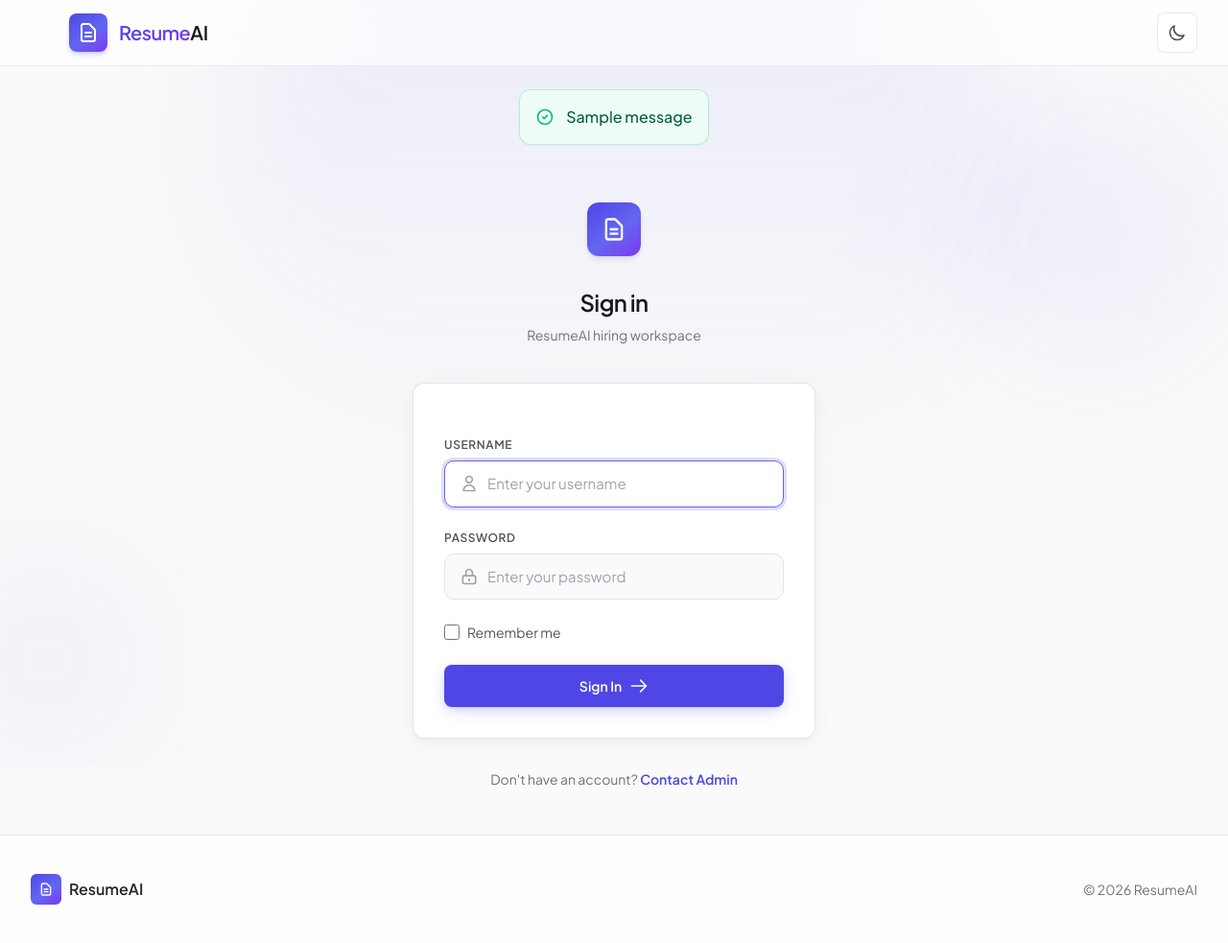
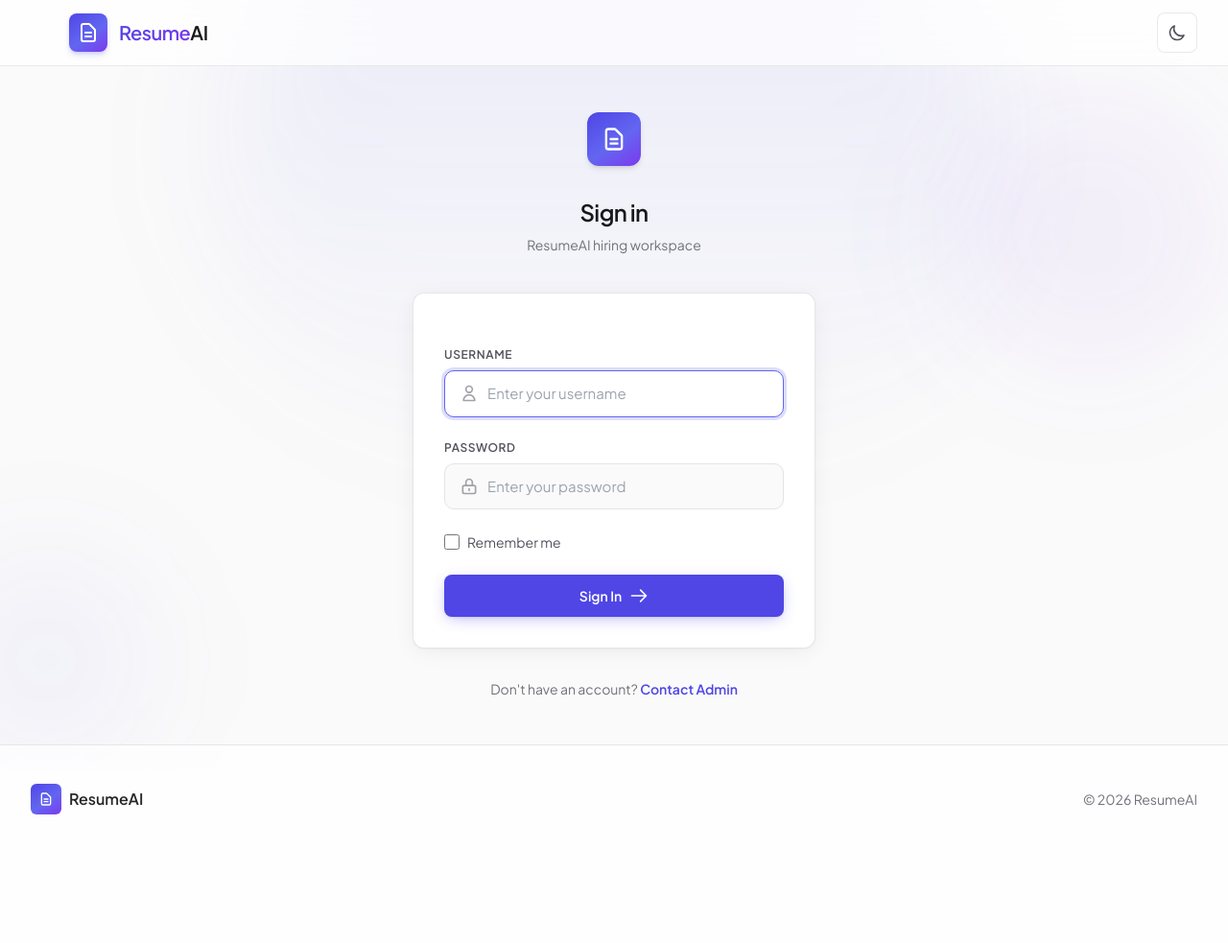
Before and after one commit to sourabhossain/resume_screener, a Django app: page /login/ in a window 1280 px wide. Shown: the whole page at 96% size. After the commit the page ends 849 px from the top, so only its background shows below. Run offline with Django 5.2, Linux system fonts and the light colour scheme; tables that the repository leaves empty hold one stand-in row (values such as "Sample post"); one stand-in notice (Sample message) is shown; parts of the project's set-up code (start-up, migrations or seed data) failed here and were passed over; some libraries are stand-ins or nearby versions.

Commit message:
feat: Improve user feedback for resume submission and enhance message display with dismiss functionality in UI

```diff
--- a/apps/core/views.py
+++ b/apps/core/views.py
@@ -246,7 +246,7 @@ def resume_create(request, job_pk):
 
             messages.success(
                 request,
-                'Resume added successfully! AI screening is in progress - refresh to see results.'
+                'Resume added. AI screening is running in the background—the pipeline row will refresh automatically.',
             )
 
             return redirect('core:job_detail', pk=job_pk)
--- a/templates/base.html
+++ b/templates/base.html
@@ -9,11 +9,32 @@
     <script src="https://unpkg.com/htmx.org@2.0.3" defer></script>
     <script defer src="https://cdn.jsdelivr.net/npm/alpinejs@3.x.x/dist/cdn.min.js"></script>
     <script>
-        // Re-initialise Alpine components that land in the DOM via HTMX swaps.
         document.addEventListener('htmx:afterSettle', function (evt) {
             if (typeof Alpine !== 'undefined') {
                 Alpine.initTree(evt.detail.elt);
             }
+        });
+
+        document.addEventListener('alpine:init', () => {
+            Alpine.data('messageToast', () => ({
+                visible: true,
+                _timer: null,
+                init() {
+                    const raw = this.$el.getAttribute('data-dismiss-ms');
+                    const parsed = parseInt(raw || '5200', 10);
+                    const ms = Number.isFinite(parsed) ? Math.max(2500, parsed) : 5200;
+                    this._timer = window.setTimeout(() => {
+                        this.visible = false;
+                    }, ms);
+                },
+                dismiss() {
+                    if (this._timer) {
+                        window.clearTimeout(this._timer);
+                        this._timer = null;
+                    }
+                    this.visible = false;
+                },
+            }));
         });
     </script>
     <link rel="preconnect" href="https://fonts.googleapis.com">
@@ -489,31 +510,58 @@
     </nav>
 
     {% if messages %}
-    <div class="mx-auto mt-6 max-w-7xl px-4 sm:px-6 lg:px-8">
+    <div
+        class="pointer-events-none fixed inset-x-0 top-[4.5rem] z-[100] flex flex-col items-center gap-2 px-4 sm:inset-x-auto sm:left-auto sm:right-6 sm:top-24 sm:items-end"
+        aria-live="polite"
+    >
         {% for message in messages %}
-        <div role="alert" class="mb-3 flex items-center gap-3 rounded-xl border p-4 shadow-sm backdrop-blur-sm animate-fade-in
-            {% if message.tags == 'success' %}border-emerald-200/90 bg-emerald-50/95 dark:border-emerald-800/70 dark:bg-emerald-950/35 text-emerald-800 dark:text-emerald-200
-            {% elif message.tags == 'error' %}border-red-200/90 bg-red-50/95 dark:border-red-800/70 dark:bg-red-950/35 text-red-800 dark:text-red-200
-            {% elif message.tags == 'warning' %}border-amber-200/90 bg-amber-50/95 dark:border-amber-800/70 dark:bg-amber-950/35 text-amber-800 dark:text-amber-200
-            {% else %}border-sky-200/90 bg-sky-50/95 dark:border-sky-800/70 dark:bg-sky-950/35 text-sky-800 dark:text-sky-200{% endif %}">
+        <div
+            class="pointer-events-auto relative flex w-full max-w-lg shrink-0 items-start gap-3 rounded-2xl border p-4 pr-12 shadow-lg shadow-zinc-900/10 backdrop-blur-md dark:shadow-black/40 sm:w-[min(100%,28rem)]
+                {% if message.tags == 'success' %} border-emerald-200/90 bg-emerald-50/95 text-emerald-900 dark:border-emerald-800/70 dark:bg-emerald-950/50 dark:text-emerald-100
+                {% elif message.tags == 'error' %} border-red-200/90 bg-red-50/95 text-red-900 dark:border-red-800/70 dark:bg-red-950/45 dark:text-red-100
+                {% elif message.tags == 'warning' %} border-amber-200/90 bg-amber-50/95 text-amber-950 dark:border-amber-800/70 dark:bg-amber-950/45 dark:text-amber-100
+                {% else %} border-sky-200/90 bg-sky-50/95 text-sky-950 dark:border-sky-800/70 dark:bg-sky-950/45 dark:text-sky-100{% endif %}"
+            role="alert"
+            {% if message.tags == 'error' %}data-dismiss-ms="9000"
+            {% elif message.tags == 'warning' %}data-dismiss-ms="7000"
+            {% else %}data-dismiss-ms="5200"{% endif %}
+            x-data="messageToast()"
+            x-show="visible"
+            x-transition:enter="transform transition ease-out duration-300"
+            x-transition:enter-start="opacity-0 translate-y-3 sm:translate-y-2"
+            x-transition:enter-end="opacity-100 translate-y-0"
+            x-transition:leave="transition ease-in duration-200"
+            x-transition:leave-start="opacity-100 translate-y-0"
+            x-transition:leave-end="opacity-0 translate-y-1"
+        >
             {% if message.tags == 'success' %}
-            <svg class="w-5 h-5 text-emerald-500 shrink-0" fill="none" stroke="currentColor" viewBox="0 0 24 24" aria-hidden="true">
+            <svg class="mt-0.5 h-5 w-5 shrink-0 text-emerald-600 dark:text-emerald-400" fill="none" stroke="currentColor" viewBox="0 0 24 24" aria-hidden="true">
                 <path stroke-linecap="round" stroke-linejoin="round" stroke-width="2" d="M9 12l2 2 4-4m6 2a9 9 0 11-18 0 9 9 0 0118 0z"></path>
             </svg>
             {% elif message.tags == 'error' %}
-            <svg class="w-5 h-5 text-red-500 shrink-0" fill="none" stroke="currentColor" viewBox="0 0 24 24" aria-hidden="true">
+            <svg class="mt-0.5 h-5 w-5 shrink-0 text-red-500" fill="none" stroke="currentColor" viewBox="0 0 24 24" aria-hidden="true">
                 <path stroke-linecap="round" stroke-linejoin="round" stroke-width="2" d="M12 8v4m0 4h.01M21 12a9 9 0 11-18 0 9 9 0 0118 0z"></path>
             </svg>
             {% elif message.tags == 'warning' %}
-            <svg class="w-5 h-5 text-amber-500 shrink-0" fill="none" stroke="currentColor" viewBox="0 0 24 24" aria-hidden="true">
+            <svg class="mt-0.5 h-5 w-5 shrink-0 text-amber-500" fill="none" stroke="currentColor" viewBox="0 0 24 24" aria-hidden="true">
                 <path stroke-linecap="round" stroke-linejoin="round" stroke-width="2" d="M12 9v2m0 4h.01M10.29 3.86L1.82 18a2 2 0 001.71 3h16.94a2 2 0 001.71-3L13.71 3.86a2 2 0 00-3.42 0z"></path>
             </svg>
             {% else %}
-            <svg class="w-5 h-5 text-sky-500 shrink-0" fill="none" stroke="currentColor" viewBox="0 0 24 24" aria-hidden="true">
+            <svg class="mt-0.5 h-5 w-5 shrink-0 text-sky-500" fill="none" stroke="currentColor" viewBox="0 0 24 24" aria-hidden="true">
                 <path stroke-linecap="round" stroke-linejoin="round" stroke-width="2" d="M13 16h-1v-4h-1m1-4h.01M21 12a9 9 0 11-18 0 9 9 0 0118 0z"></path>
             </svg>
             {% endif %}
-            <span class="font-medium">{{ message }}</span>
+            <span class="min-w-0 flex-1 text-sm font-medium leading-snug">{{ message }}</span>
+            <button
+                type="button"
+                @click="dismiss()"
+                class="absolute right-2 top-2 rounded-lg p-1.5 text-current opacity-60 transition hover:bg-black/5 hover:opacity-100 dark:hover:bg-white/10"
+                aria-label="Dismiss notification"
+            >
+                <svg class="h-4 w-4" fill="none" stroke="currentColor" viewBox="0 0 24 24" aria-hidden="true">
+                    <path stroke-linecap="round" stroke-linejoin="round" stroke-width="2" d="M6 18L18 6M6 6l12 12"></path>
+                </svg>
+            </button>
         </div>
         {% endfor %}
     </div>
```
